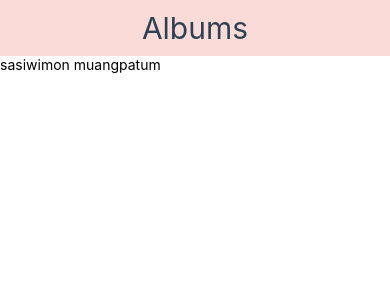
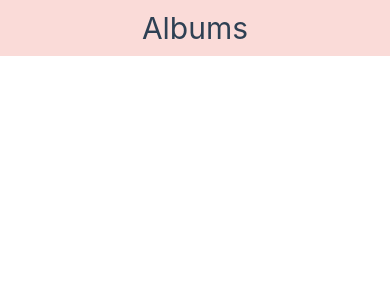
Before and after one commit to meen2340/std6002041520131, a React Native app: screen / in a window 390 px wide. Shown: the top 300 px of the page. Built offline with nearby package versions, Linux system fonts and the light colour scheme.

Commit message:
using Header component on App

```diff
--- a/components/App.js
+++ b/components/App.js
@@ -5,11 +5,14 @@ import Header from './Header';
 class App extends React.Component {
     render() {
         return (
-            <View>
+            <View >
                 <Header title="Albums" />
-                <Text>sasiwimon muangpatum</Text>
+                {/* <Text>sasiwimon muangpatum</Text> */}
             </View>
         );
     }
 }
+
+
+
 export default App;
```
